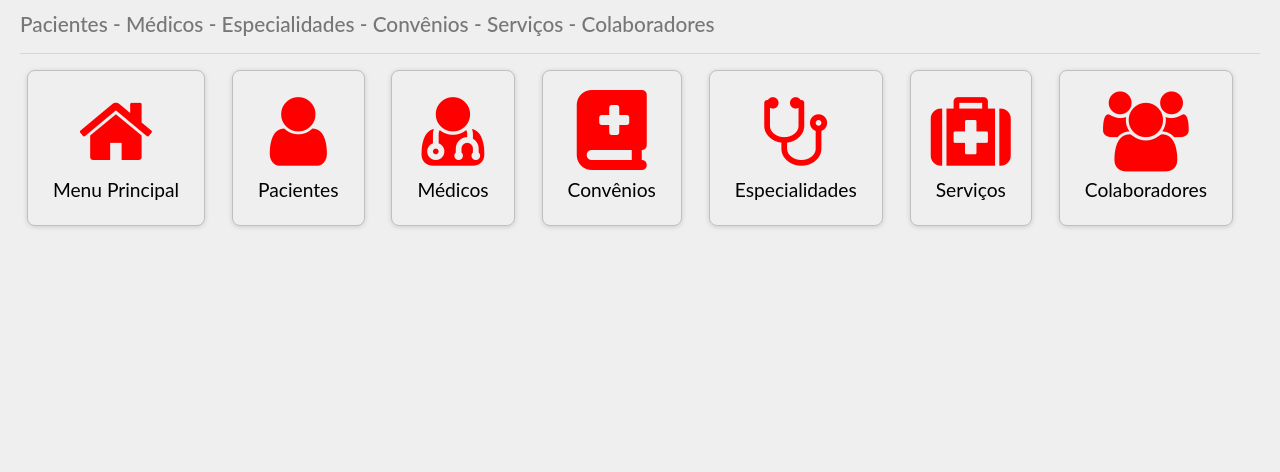
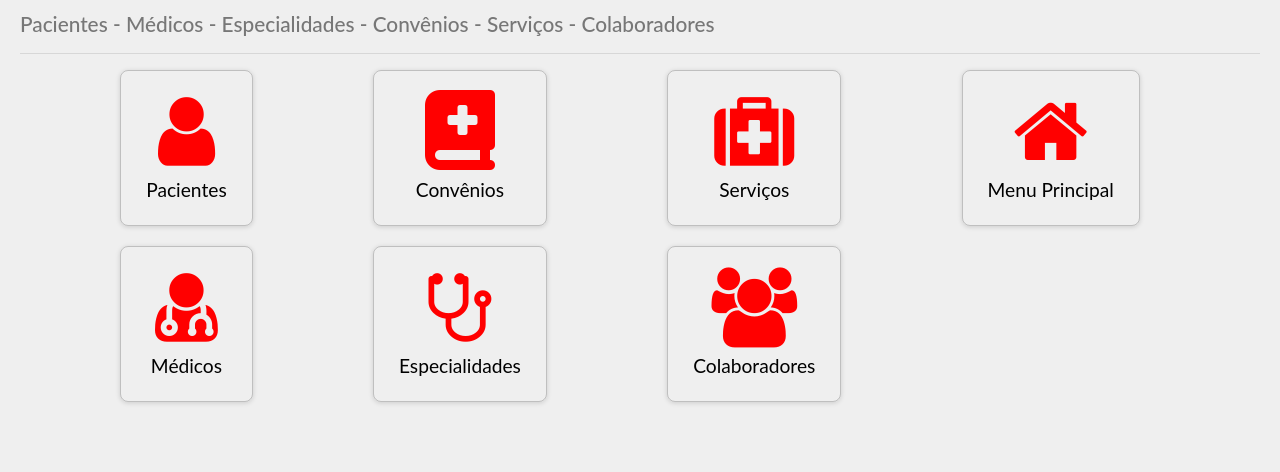
Before and after one commit to Shibuka90/ProjetoTCC_Vue, a Vue app in the folder frontend/: page /homecadastro in a window 1280 px wide. Shown: the part 121-593 px from the top of the page. Built offline with nearby package versions, Linux system fonts and the light colour scheme.

Commit message:
Alternando

```diff
--- a/frontend/src/components/home/HomeCadastro.vue
+++ b/frontend/src/components/home/HomeCadastro.vue
@@ -6,30 +6,24 @@
       sub="Pacientes - Médicos - Especialidades - Convênios - Serviços - Colaboradores"
     />
     <div class="menus-homecadastro">
-      <div class="home">
-        <router-link to="/">
+      <div class="coluna1">
+        <router-link to="/paciente">
+            <Menus icon="fa fa-user" title="Pacientes" />
+        </router-link>
+        <Menus icon="fa fa-user-md" title="Médicos" />
+      </div>
+      <div class="coluna2">
+          <Menus icon="fa fa-book-medical" title="Convênios" />
+        <Menus icon="fa fa-stethoscope" title="Especialidades" />
+      </div>
+      <div class="coluna3">
+        <Menus icon="fa fa-medkit" title="Serviços" />
+          <Menus icon="fa fa-users" title="Colaboradores" />
+      </div>
+      <div class="coluna4">
+           <router-link to="/">
           <Menus icon="fa fa-home" title="Menu Principal" />
         </router-link>
-      </div>
-      <div class="paciente">
-          <router-link to="/paciente">
-            <Menus icon="fa fa-user" title="Pacientes" />
-        </router-link>
-      </div>
-      <div class="medico">
-          <Menus icon="fa fa-user-md" title="Médicos" />
-      </div>
-      <div class="convenio">
-          <Menus icon="fa fa-book-medical" title="Convênios" />
-      </div>
-      <div class="especialidade">
-          <Menus icon="fa fa-stethoscope" title="Especialidades" />
-      </div>
-      <div class="servico">
-          <Menus icon="fa fa-medkit" title="Serviços" />
-      </div>
-      <div class="usuarios">
-          <Menus icon="fa fa-users" title="Colaboradores" />
       </div>
     </div>
   </div>
@@ -53,7 +47,7 @@ export default {
   flex-wrap: wrap;
 }
 
-.home a:hover {
+.coluna1 a:hover {
   text-decoration: none;
   color: #000;
 }
```
